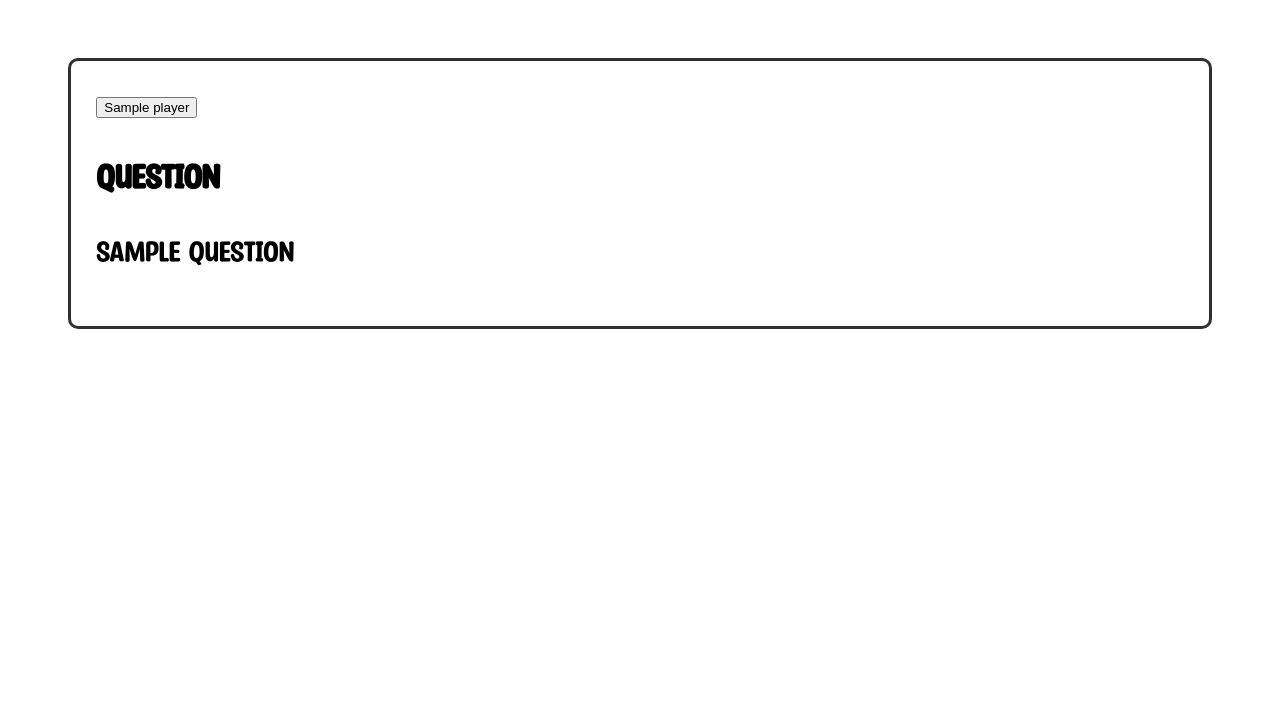
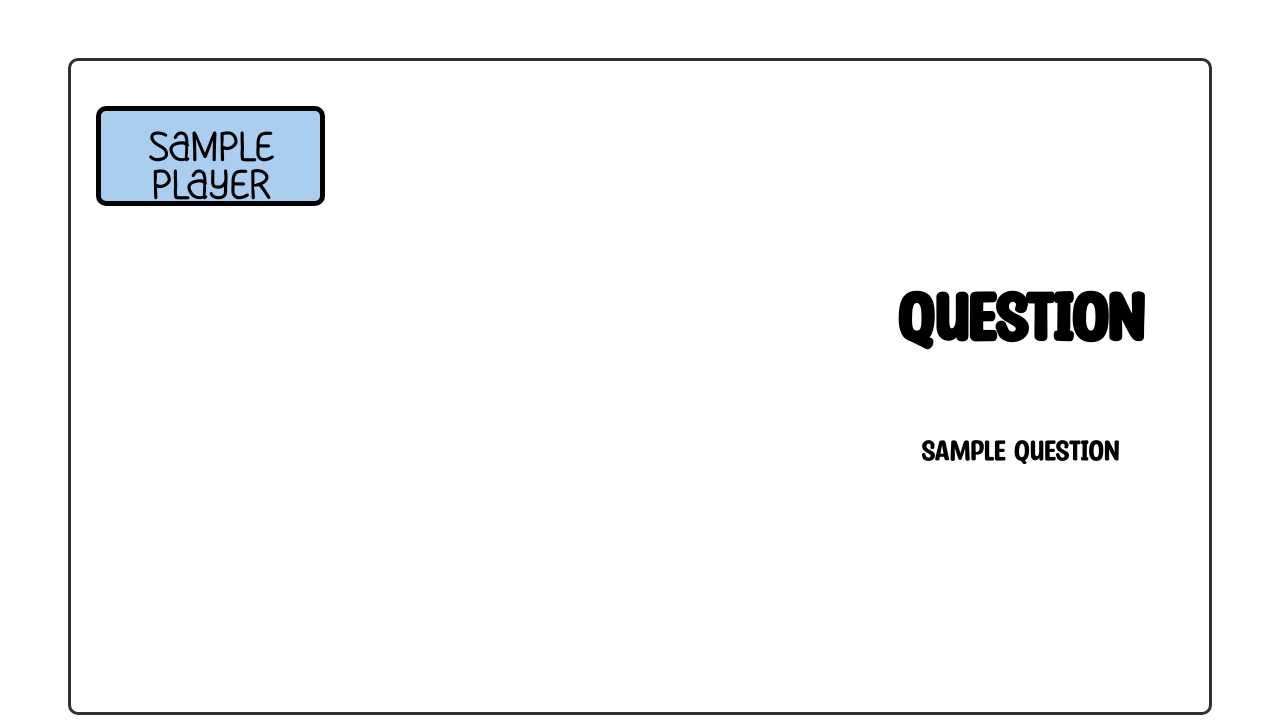
Before and after one commit to HighOnMelatonin/burningbridges, a Flask app: template templates/game.html in a window 1280 px wide. Shown: the part 125-848 px from the top of the page. Before the commit the page ends 454 px from the top, so only its background shows below. Run offline with Flask 2, Linux system fonts and the light colour scheme; the template is opened without the code that fills it: most values are stand-ins (such as "Sample title", 1, 10 or a date in 2020).

Commit message:
Update styles
added styles for the new webpages, game.html is still a bit wonky though

```diff
--- a/static/bridgestyle.css
+++ b/static/bridgestyle.css
@@ -205,7 +238,9 @@ div.mainbody{
     border: 3px solid #303030;
     border-radius: 10px;
     padding: 2%;
+    height: 600px;
 }
+
 
 /*Getting the questions*/
 input.qninput{
@@ -214,3 +249,41 @@ input.qninput{
     font-size: 30px;
     font-family: PartyConfetti;
 }
+
+
+/*Selecting player*/
+button.playerbutton{
+    width: 30%;
+    height: 100px;
+    padding: 20px;
+    margin-top: 20px;
+    background-color: #AACEF0;
+    border: 5px solid #000000;
+    border-radius: 10px;
+    font-size: 40px;
+    font-family: IniyaDisplay;
+    font-weight: 900;
+
+}
+
+button.playerbutton:hover{
+    background-color: #99A0FF;
+}
+
+div.selection{
+    width: 70%;
+}
+
+
+
+/*Question*/
+div.question{
+    width: 30%;
+    margin-left: 70%;
+    margin-bottom: 400px;
+    text-align: center;
+}
+
+h3.subheader{
+    font-size: 70px;
+}
```
Also changed, not shown: other parts of static/bridgestyle.css (+33 -0 lines).
